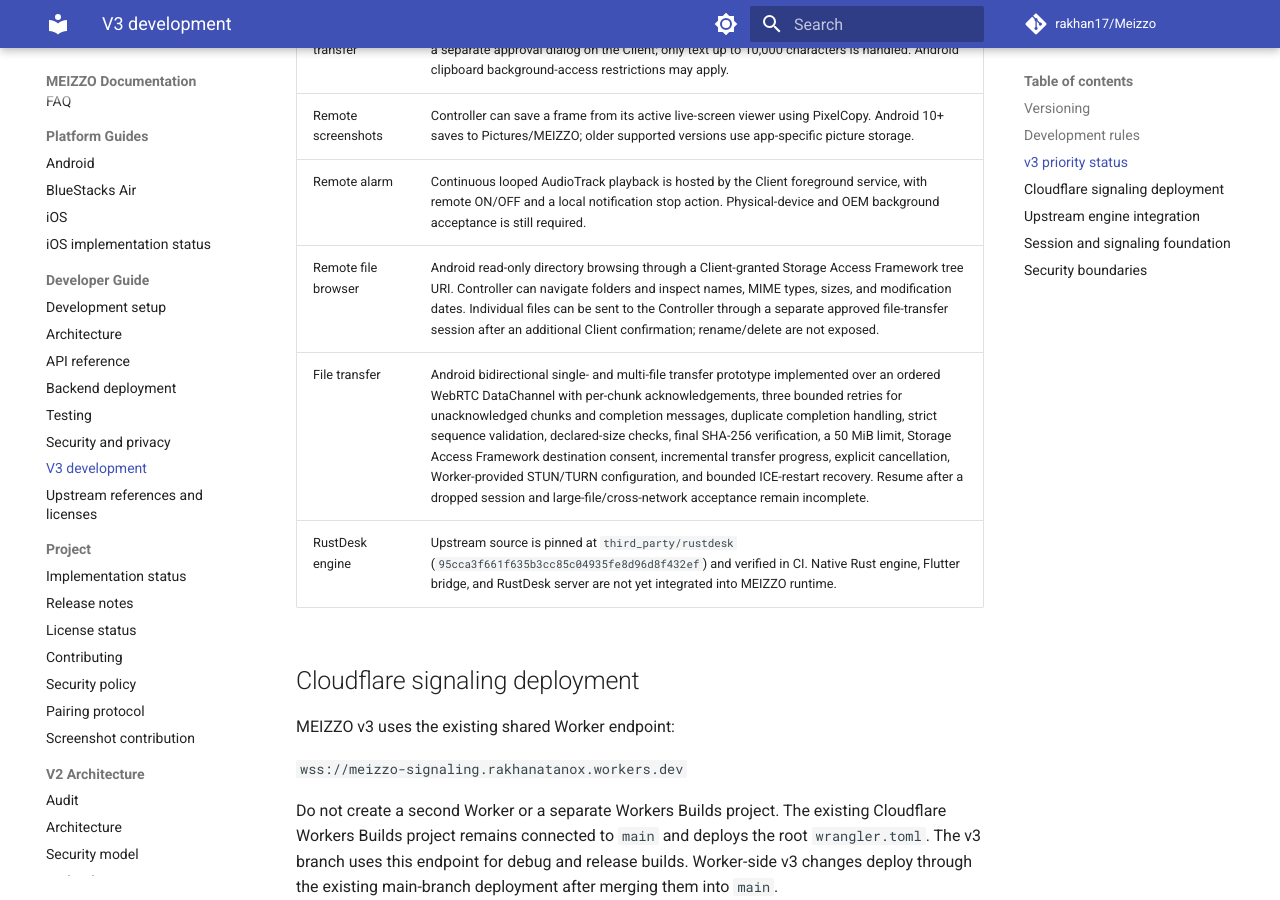
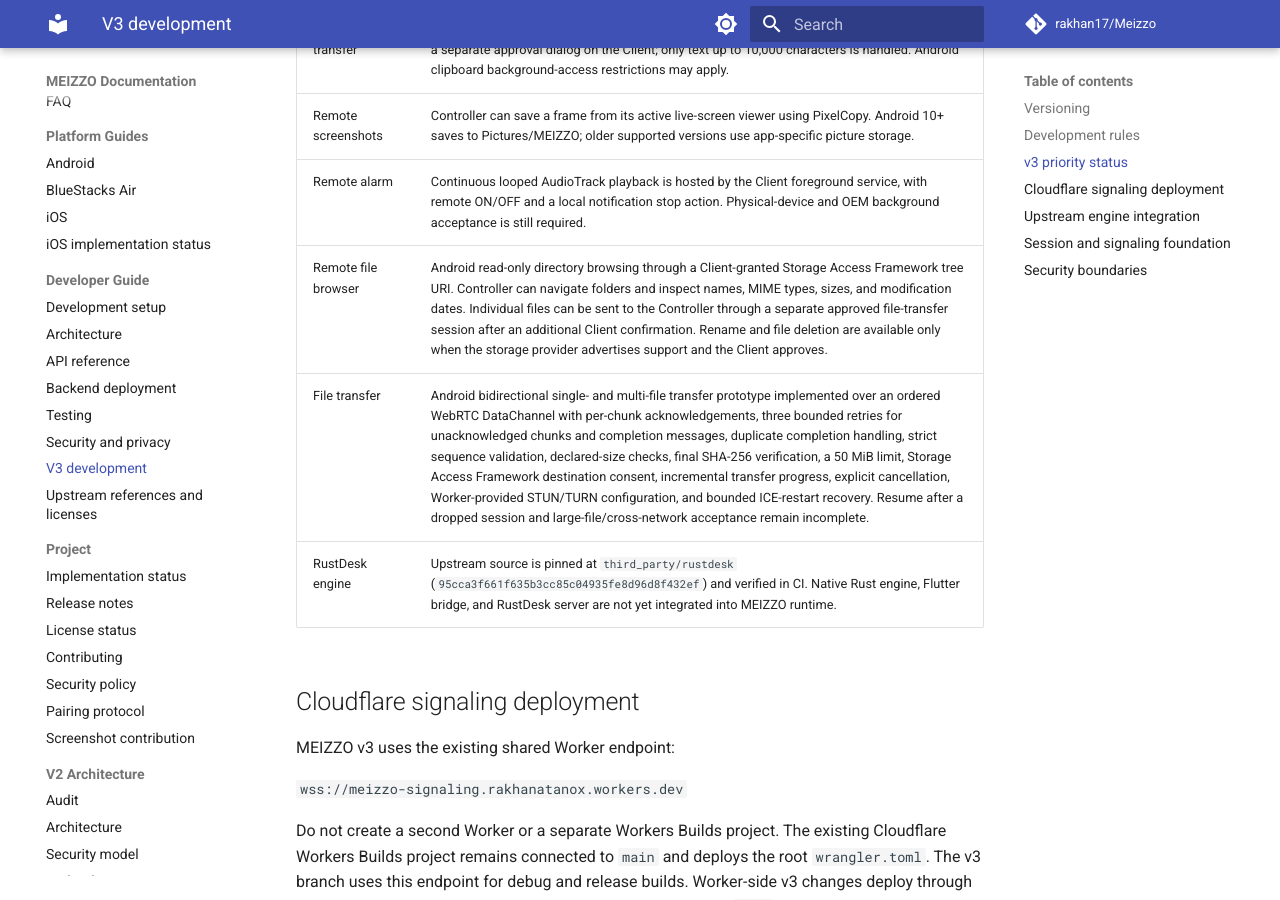
Before and after one commit to rakhan17/Meizzo, an MkDocs documentation site: the page built from docs/v3/README.md, in a window 1280 px wide and 900 px high, scrolled down 1633 px. Built offline with MkDocs 1.6.1 and Material for MkDocs 9.7.7, drawn with Linux system fonts in a browser that asks for light colours; comment, search, counter and statistics services are not loaded.

Commit message:
Document remote file rename and deletion support

```diff
--- a/docs/v3/README.md
+++ b/docs/v3/README.md
@@ -32,7 +32,7 @@ This branch is the isolated development line for MEIZZO 3.x. The v2.5.0 stable l
 | Clipboard transfer | Controller can request Client text clipboard or send text to it. Every read and overwrite requires a separate approval dialog on the Client; only text up to 10,000 characters is handled. Android clipboard background-access restrictions may apply. |
 | Remote screenshots | Controller can save a frame from its active live-screen viewer using PixelCopy. Android 10+ saves to Pictures/MEIZZO; older supported versions use app-specific picture storage. |
 | Remote alarm | Continuous looped AudioTrack playback is hosted by the Client foreground service, with remote ON/OFF and a local notification stop action. Physical-device and OEM background acceptance is still required. |
-| Remote file browser | Android read-only directory browsing through a Client-granted Storage Access Framework tree URI. Controller can navigate folders and inspect names, MIME types, sizes, and modification dates. Individual files can be sent to the Controller through a separate approved file-transfer session after an additional Client confirmation; rename/delete are not exposed. |
+| Remote file browser | Android read-only directory browsing through a Client-granted Storage Access Framework tree URI. Controller can navigate folders and inspect names, MIME types, sizes, and modification dates. Individual files can be sent to the Controller through a separate approved file-transfer session after an additional Client confirmation. Rename and file deletion are available only when the storage provider advertises support and the Client approves. |
 | File transfer | Android bidirectional single- and multi-file transfer prototype implemented over an ordered WebRTC DataChannel with per-chunk acknowledgements, three bounded retries for unacknowledged chunks and completion messages, duplicate completion handling, strict sequence validation, declared-size checks, final SHA-256 verification, a 50 MiB limit, Storage Access Framework destination consent, incremental transfer progress, explicit cancellation, Worker-provided STUN/TURN configuration, and bounded ICE-restart recovery. Resume after a dropped session and large-file/cross-network acceptance remain incomplete. |
 | RustDesk engine | Upstream source is pinned at `third_party/rustdesk` (`95cca3f661f635b3cc85c04935fe8d96d8f432ef`) and verified in CI. Native Rust engine, Flutter bridge, and RustDesk server are not yet integrated into MEIZZO runtime. |
 
```
